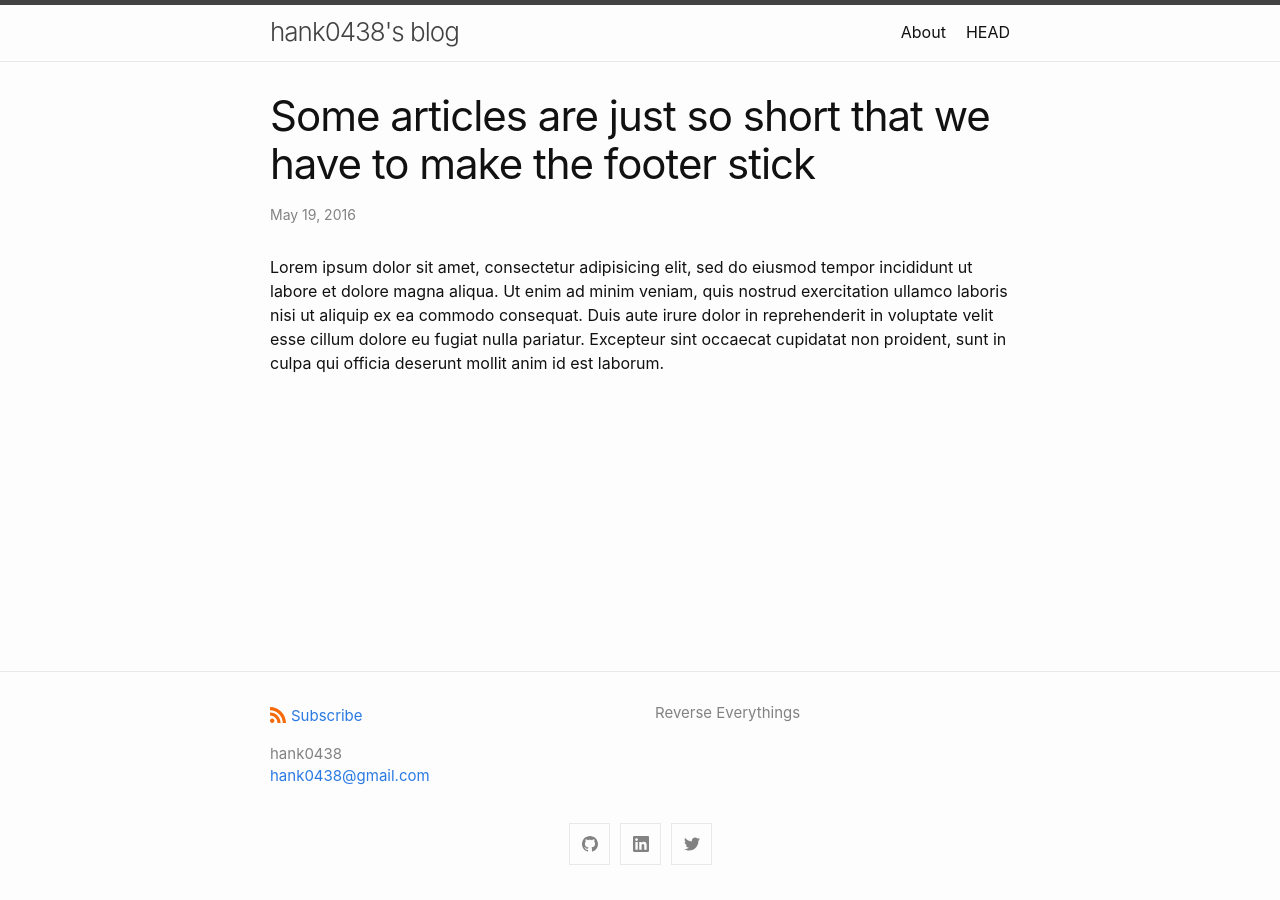
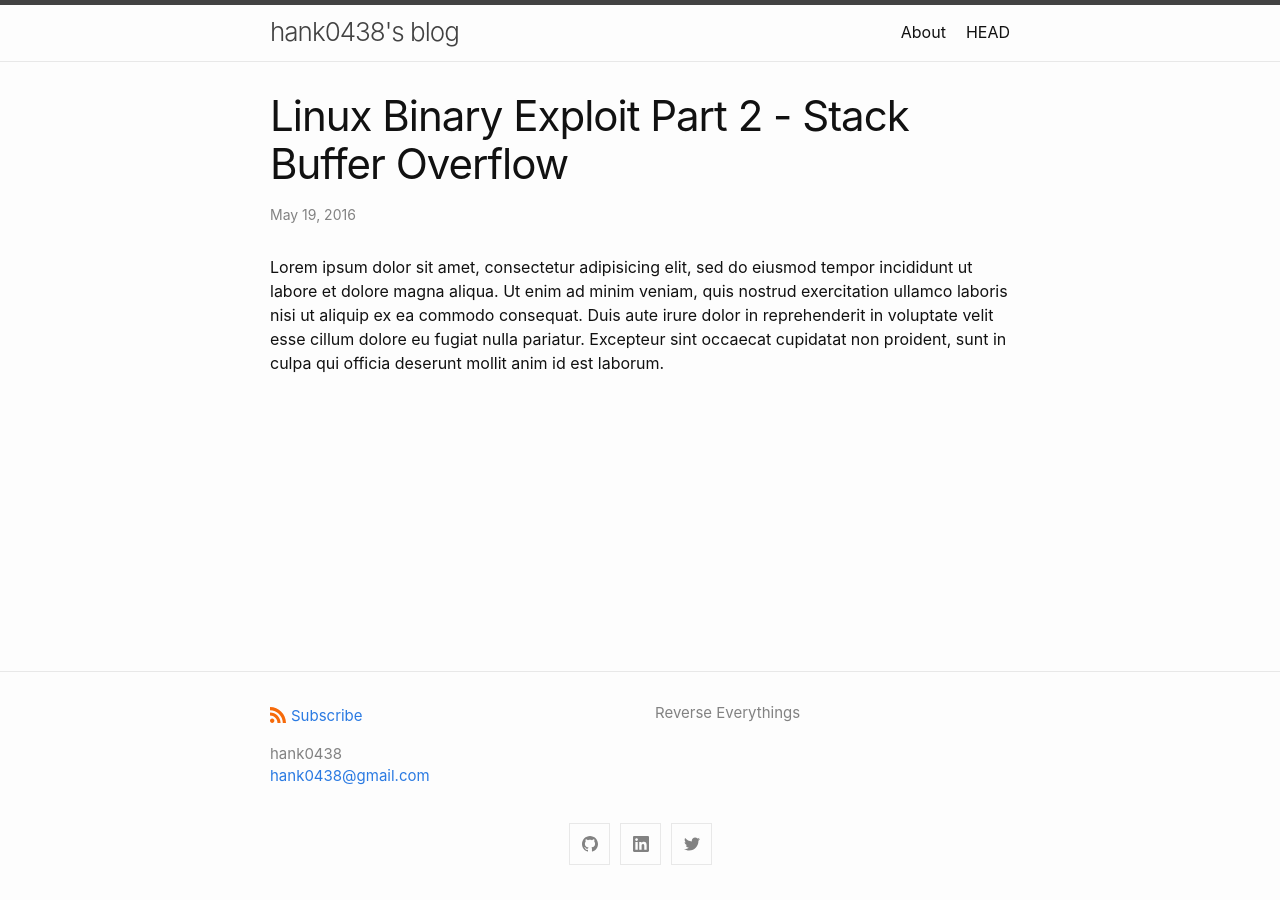
Before and after one commit to Hank0438/hank0438.github.io, a Jekyll site: the page built from _posts/2016-05-19-Linux-Binary-Exploit-Part-2-Stack-Buffer-Overflow.md, in a window 1280 px wide. Built offline with Jekyll 4.4.1, drawn with Linux system fonts in a browser that asks for light colours.

Commit message:
Update and rename 2016-05-19-super-short-article.md to 2016-05-19-Linux-Binary-Exploit-Part-2-Stack-Buffer-Overflow.md

```diff
--- a/_posts/2016-05-19-super-short-article.md
+++ b/_posts/2016-05-19-Linux-Binary-Exploit-Part-2-Stack-Buffer-Overflow.md
@@ -1,7 +1,7 @@
 ---
 layout: post
-title: "Some articles are just so short that we have to make the footer stick"
-categories: misc
+title: "Linux Binary Exploit Part 2 - Stack Buffer Overflow"
+categories: pwn, reverse, linux
 ---
 
 Lorem ipsum dolor sit amet, consectetur adipisicing elit, sed do eiusmod tempor incididunt ut labore et dolore magna aliqua. Ut enim ad minim veniam, quis nostrud exercitation ullamco laboris nisi ut aliquip ex ea commodo consequat. Duis aute irure dolor in reprehenderit in voluptate velit esse cillum dolore eu fugiat nulla pariatur. Excepteur sint occaecat cupidatat non proident, sunt in culpa qui officia deserunt mollit anim id est laborum.
```
